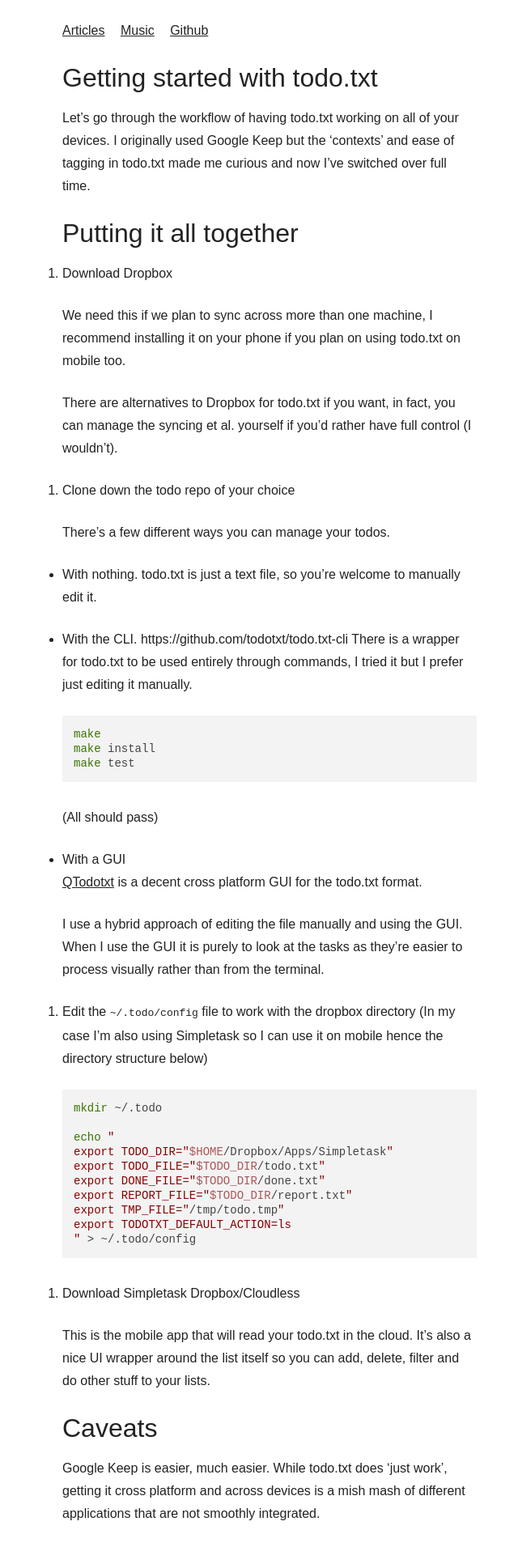
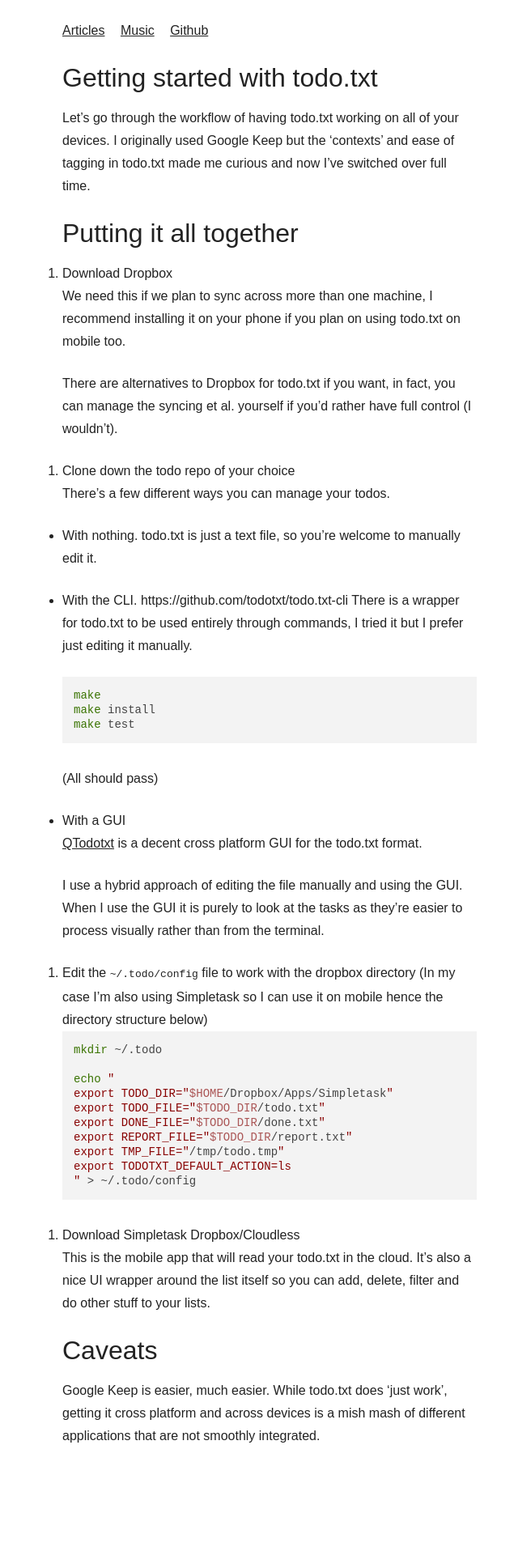
Before and after one commit to joereynolds/joereynolds.github.io, a Jekyll site: the page built from drafts/2018-11-13-getting-started-with-todo.md, in a window 1280 px wide. Shown: the whole page at 81% size, without its empty margins (307-947 px from the left). Built offline with Jekyll 4.4.1, drawn with Linux system fonts in a browser that asks for light colours; nearby versions of some CDN libraries; some web fonts are replaced; our own code applies the rules of GitHub Pages for plain Markdown files; after the commit the page ends 1836 px from its top, so only the background shows below that.

Commit message:
Remove some rules, generalise p selector

```diff
--- a/assets/css/style.css
+++ b/assets/css/style.css
@@ -28,6 +28,10 @@
     text-decoration: none;
 }
 
+p {
+  margin-bottom: 1.5em;
+}
+
 header {
   margin-bottom: 1.5em;
 }
@@ -37,22 +41,22 @@
 }
 
 body {
+  line-height: 1.75em;
   margin: 0 auto;
-  line-height: 1.75em;
+  max-width: 35em;
   padding: 1.5em;
-  max-width: 35em;
   position: relative;
 }
 
 blockquote {
   border-left : 2px solid #222;
+  font-size : .8em;
   padding-left :15px;
-  font-size : .8em;
 }
 
 .hljs {
+  font-size:14px;
   line-height:18px;
-  font-size:14px;
   margin-bottom:30px;
 }
 
@@ -73,18 +77,6 @@
   line-height: 1.25em;
   font-weight: 400;
   margin-bottom: .5em;
-}
-
-/* Main -------------------------------------------------- */
-main p,
-main ul,
-main ol {
-  margin-bottom: 1.5em;
-}
-
-.text ul,
-.text ol {
-  margin-left: 1em;
 }
 
 /* Article list --------------------------------------------*/
```
